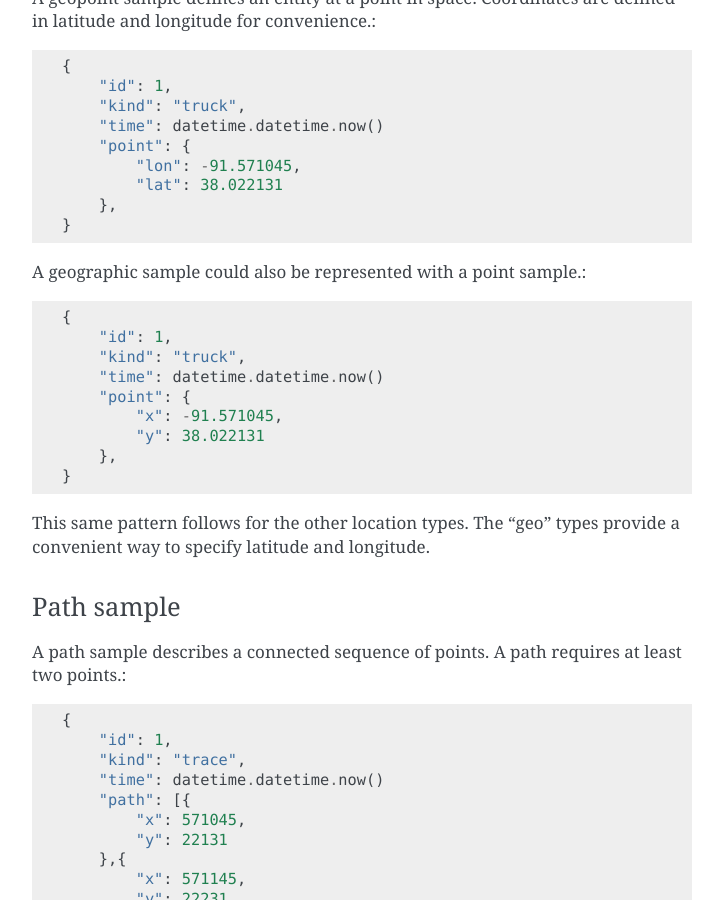
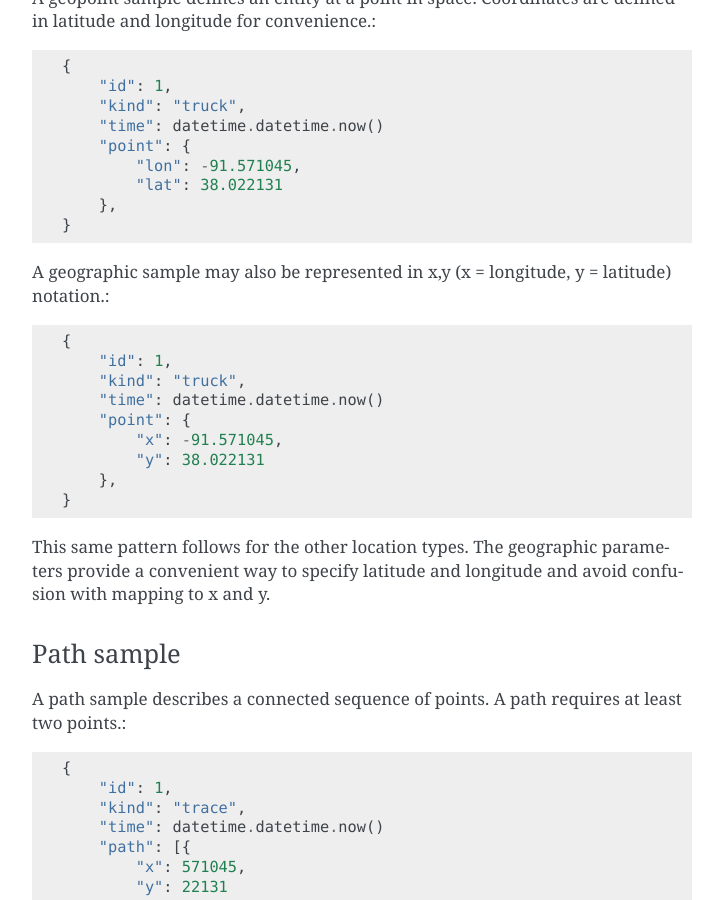
Before and after one commit to ConduceInc/conduce-python-api, a Sphinx documentation site: the page built from doc/source/entity-sample-definitions.rst, in a window 1280 px wide and 900 px high, scrolled down 1290 px. Shown: the whole window, without its empty margins (388-1111 px from the left). Built offline with Sphinx 7.4.7, drawn with Linux system fonts in a browser that asks for light colours; formulas are drawn with MathJax 3.

Commit message:
Apply changes based on PR input

```diff
--- a/api.py
+++ b/api.py
@@ -390,9 +390,9 @@ def set_generic_data(dataset_id, key, data_string, **kwargs):
 
 def ingest_entities(dataset_id, data, **kwargs):
     """
-    Upload an :ref:`entity set <conduce-entities>` to the Conduce datastore.
+    Upload :ref:`entities <conduce-entities>` to the Conduce datastore.
 
-    A convenience method that uploads an entity set to the Conduce datastore and waits for the job to complete. This function POSTs an entity set to Conduce and :py:func:`wait_for_job` until the ingest job completes.
+    A convenience method that adds entities to the Conduce datastore and waits for the job to complete. This function POSTs an entity set to Conduce and :py:func:`wait_for_job` until the ingest job completes.
 
     Parameters
     ----------
--- a/doc/source/entity-sample-definitions.rst
+++ b/doc/source/entity-sample-definitions.rst
@@ -60,7 +60,7 @@ A geopoint sample defines an entity at a point in space.  Coordinates are define
         },
     }
 
-A geographic sample could also be represented with a point sample.::
+A geographic sample may also be represented in x,y (x = longitude, y = latitude) notation.::
 
     {
         "id": 1,
@@ -72,7 +72,7 @@ A geographic sample could also be represented with a point sample.::
         },
     }
 
-This same pattern follows for the other location types.  The "geo" types provide a convenient way to specify latitude and longitude.
+This same pattern follows for the other location types.  The geographic parameters provide a convenient way to specify latitude and longitude and avoid confusion with mapping to x and y.
 
 
 --------------------
```
